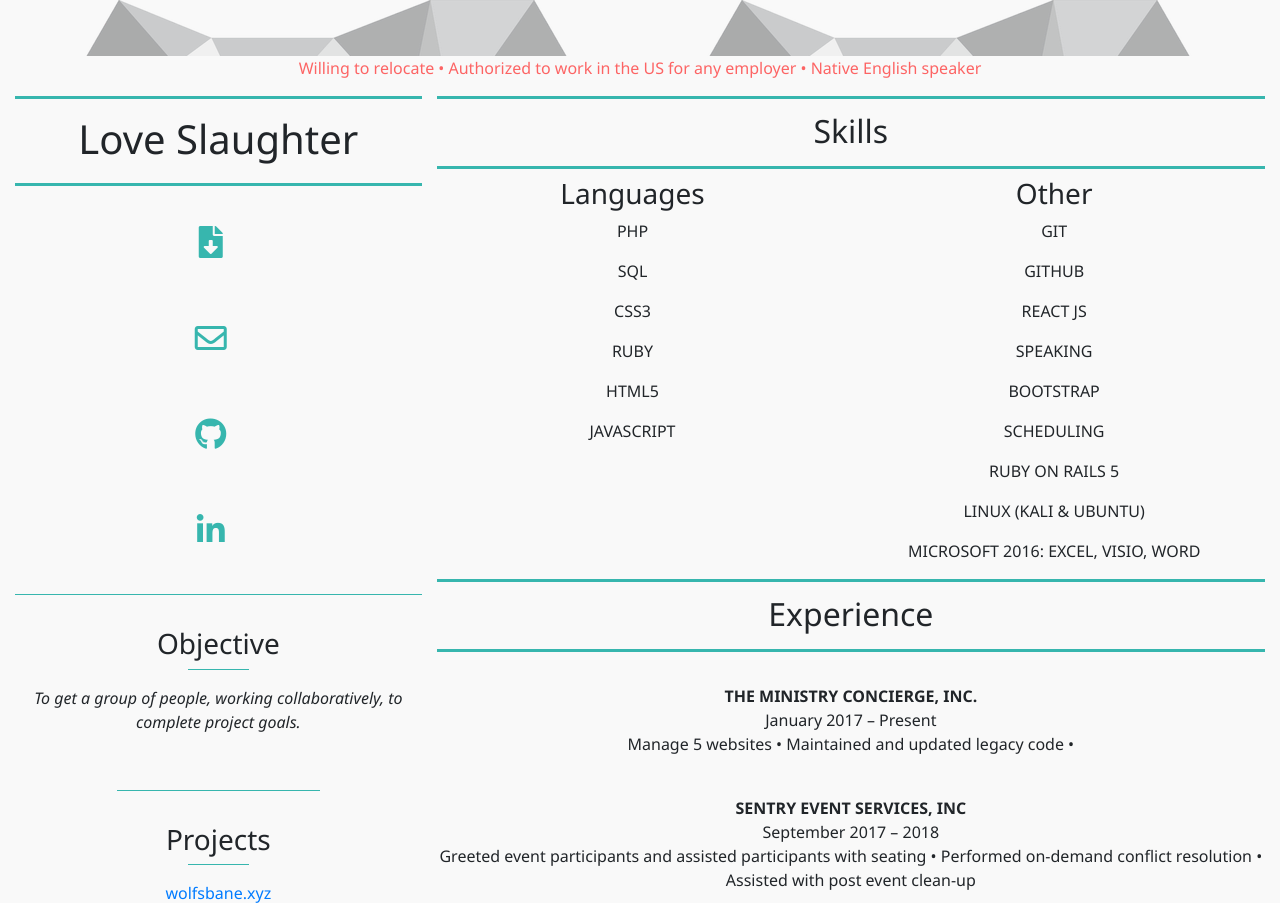
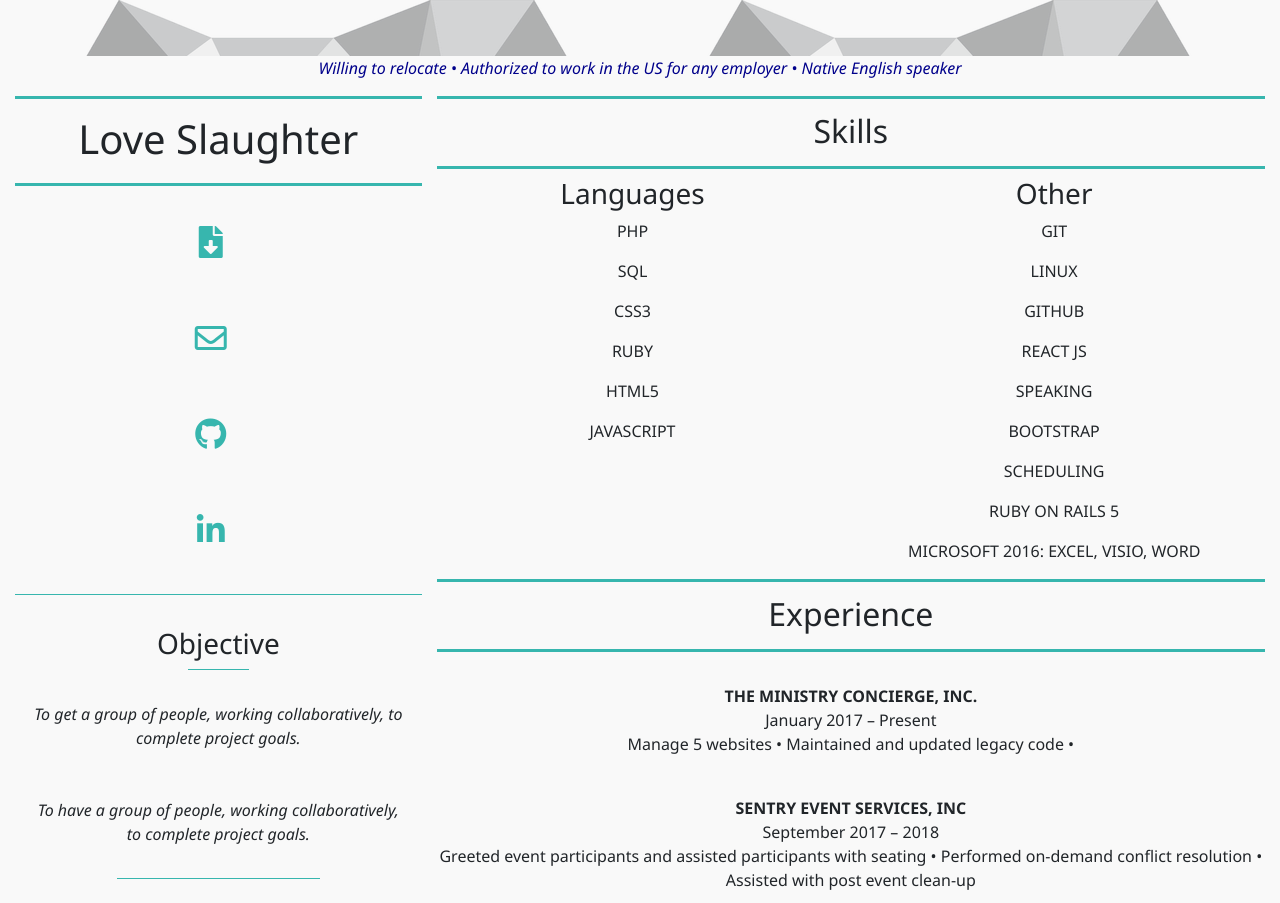
Before and after one commit to lovemercybiz/inspired-resume, a plain HTML site: page index.html in a window 1280 px wide. Shown: the top 903 px of the page. Drawn offline with Linux system fonts and the light colour scheme.

Commit message:
Made minor changes

```diff
--- a/css/css.css
+++ b/css/css.css
@@ -30,9 +30,10 @@ h2 {
     padding-top: .5em;
     padding-bottom: .5em;
     margin: .5em;
+    /* display: none; */
 }
 
-#icon:hover, #resumeDownload:hover {
+#icon:hover {
     color: rgb(92, 161, 218);
 }
 
@@ -44,9 +45,12 @@ hr {
 }
 
 .relocate-work {
-    color: rgba(255, 0, 0, 0.6);
+    /* color: rgba(255, 0, 0, 0.6); */
+    color: darkblue;
+    font-weight: 300;
     text-decoration: none;
     text-decoration-color: white;
+    font-style: italic;
 }
 
 .shortLine {
@@ -58,3 +62,6 @@ hr {
     margin-top: 0;
     margin-bottom: 0;
 }
+/* .testing:hover {
+    color: green;
+} */
--- a/index.html
+++ b/index.html
@@ -21,29 +21,35 @@
                 <h1>Love Slaughter</h1>
 
                 <div id="social" style="margin-right: 0" class="row">
-                    <div class="container">
+                    <div id=""class="container">
                          <a class="fas fa-file-download" id="icon" target="_blank" href="LoveSlaughterCodeResume.pdf"></a>
+                             <!-- <br> <span class="hoverSocial">Download PDF Resume!</span> -->
                     </div>
 
                    <div class="container">
                         <a id="icon" class="far fa-envelope" href="mailto:lovemercybiz@gmail.com"></a>
-                        <!-- When hovered it will say "email Love"? -->
+                        <!-- <br> <span class="hoverSocial">Email Me!</span> -->
+
                     </div>
 
                     <div class="container">
                         <a id="icon" class="fab fa-github" href="https://github.com/lovemercybiz" target="_blank"></a>
+                        <!-- <br> <span class="hoverSocial">View my github!</span> -->
+
                     </div>
 
                     <div class="container">
                         <a id="icon" class="fab fa-linkedin-in" href="https://www.linkedin.com/in/loveslaughter" target="_blank"></a>
+                        <!-- <br> <span class="hoverSocial">View my Linkedin!</span> -->
+
                     </div>
             </div>
 
         <hr>
              <h3>Objective</h3>
                 <hr class="shorterLine">
-                    <p class="justify-content-center"><em>To get a group of people, working collaboratively, to complete project goals.</em></p>
-        <br>
+                    <p class="p-3"><em>To get a group of people, working collaboratively, to complete project goals.</em></p>
+                    <p class="p-3"><em>To have a group of people, working collaboratively, to complete project goals.</em></p>
                 <hr class="shortLine">
 
              <h3>Projects</h3>
@@ -75,13 +81,13 @@
                             <div style="text-transform: uppercase;" class="container">
                                     <!-- <p>bootstrap</p><p>git & github?</p><p>linux (Kali & Ubuntu)</p><p>react js</p><p>ruby on rails</p> -->
                                     <p>git</p>
+                                    <p>linux</p>
                                     <p>github<p>
                                     <p>react js</p>
                                     <p>speaking</p>
                                     <p>bootstrap</p>
                                     <p>scheduling</p>
                                     <p>ruby on rails 5</p>
-                                    <p>linux (kali & ubuntu)</p>
                                     <p>microsoft 2016: excel, visio, word</p>
                             </div>
                         </div>
```
